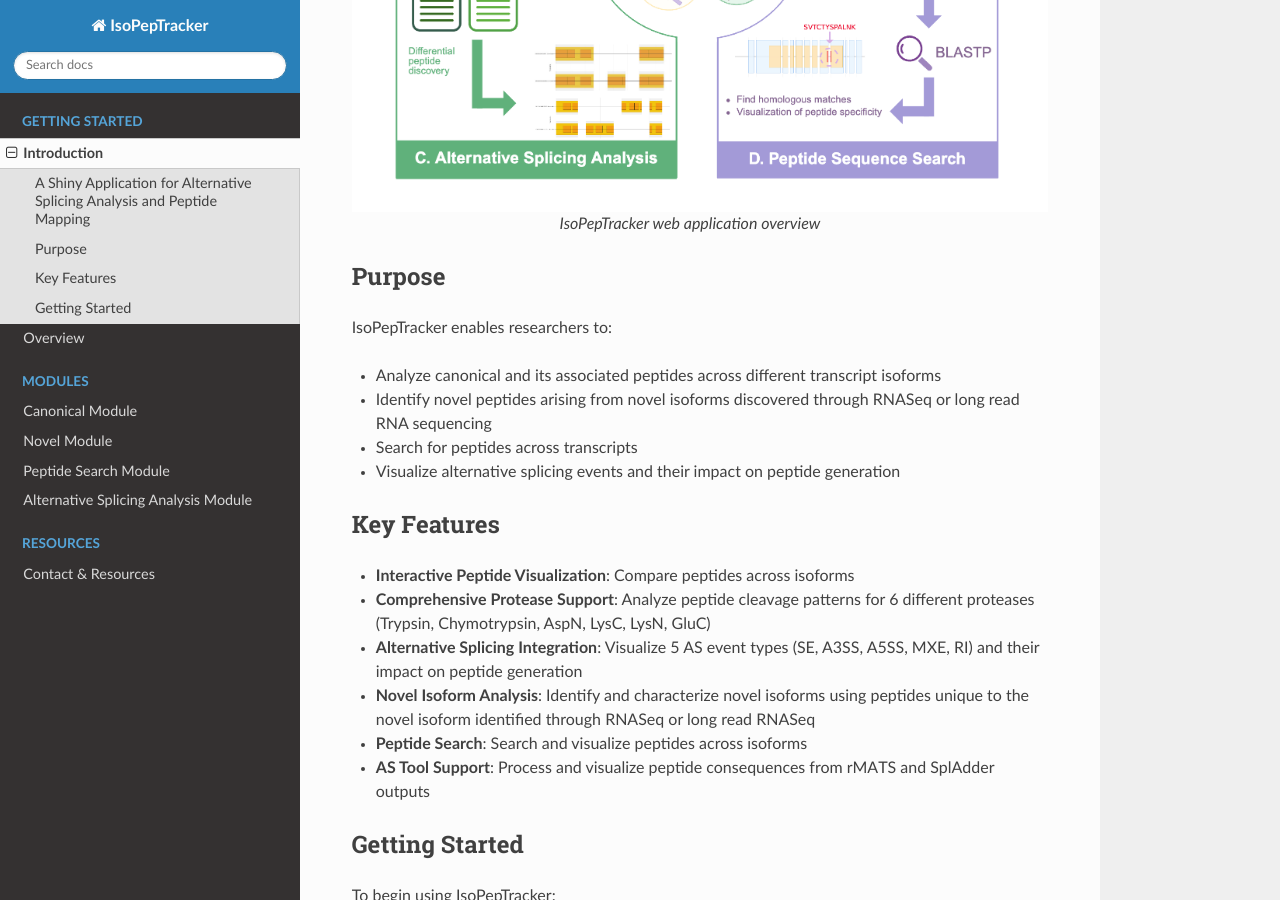
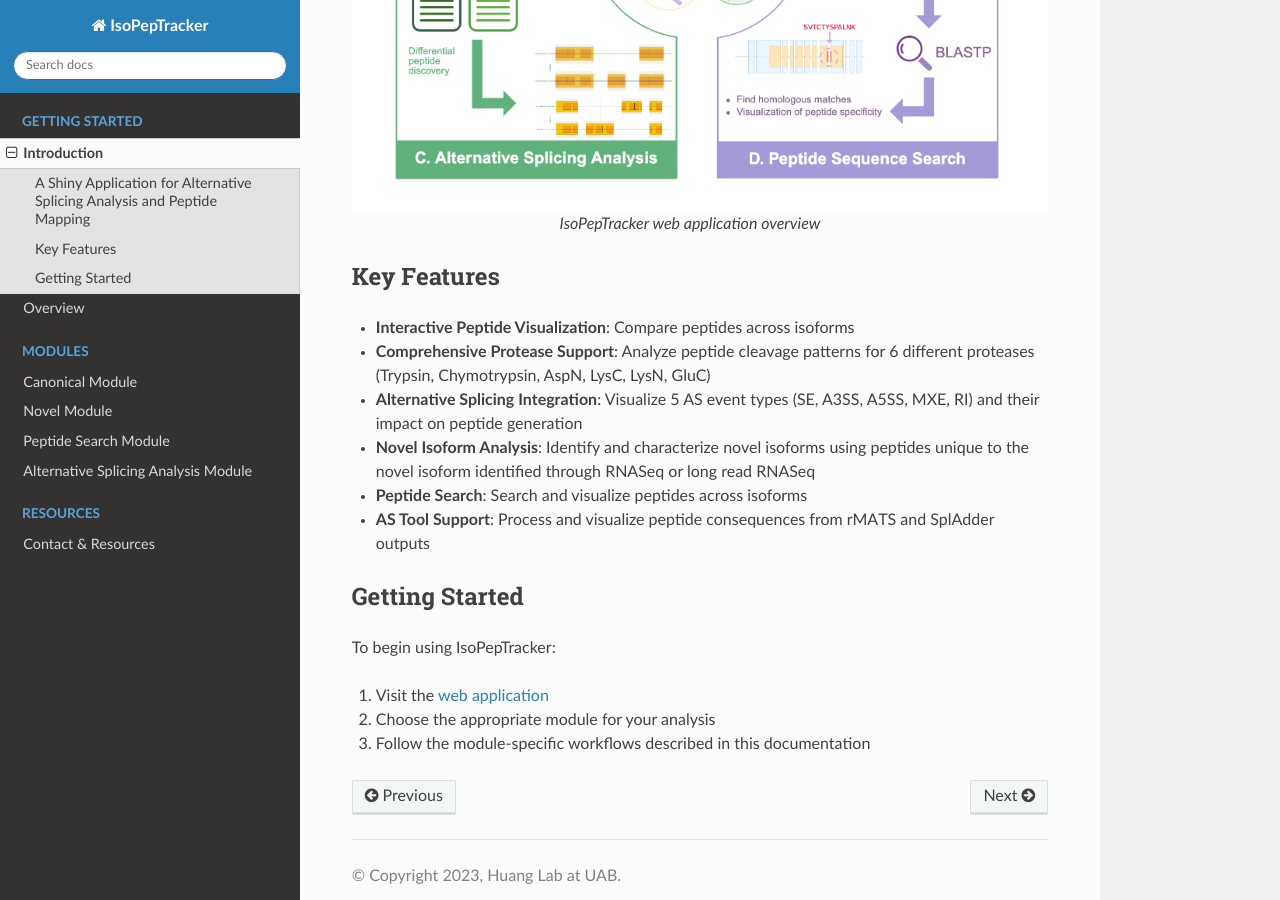
Before and after one commit to arafmahmud/isopeptracker-docs, a Sphinx documentation site: the page built from docs/source/getting-started/introduction.rst, in a window 1280 px wide and 900 px high, scrolled down 760 px. Built offline with Sphinx 7.4.7 and the Read the Docs theme 3.1.0, drawn with Linux system fonts in a browser that asks for light colours.

Commit message:
Remove Purpose section from introduction
- Removed redundant Purpose section and its bullet points
- Key Features section already covers the main capabilities
- Streamlined introduction flow from description to features to getting started

```diff
--- a/docs/source/getting-started/introduction.rst
+++ b/docs/source/getting-started/introduction.rst
@@ -15,15 +15,6 @@
 
    IsoPepTracker web application overview
 
-Purpose
--------
-
-IsoPepTracker enables researchers to:
-
-* Analyze canonical and its associated peptides across different transcript isoforms
-* Identify novel peptides arising from novel isoforms discovered through RNASeq or long read RNA sequencing
-* Search for peptides across transcripts
-* Visualize alternative splicing events and their impact on peptide generation
 
 Key Features
 ------------
```
